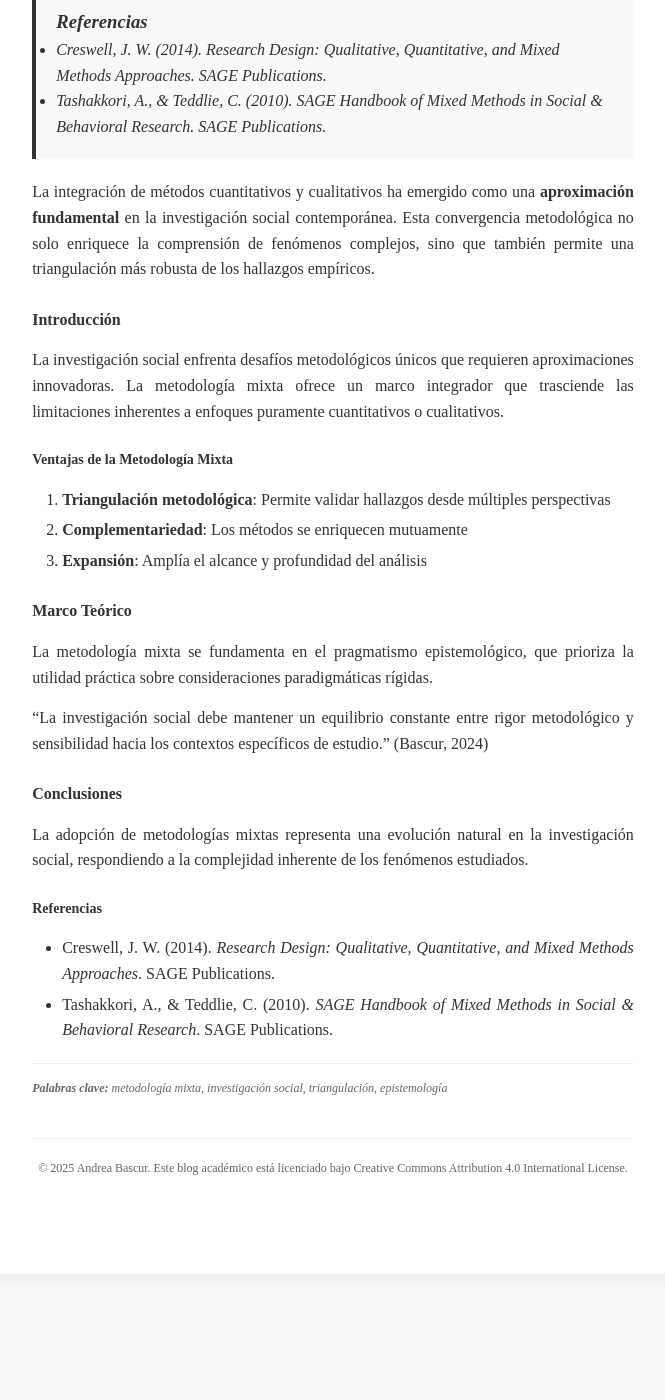
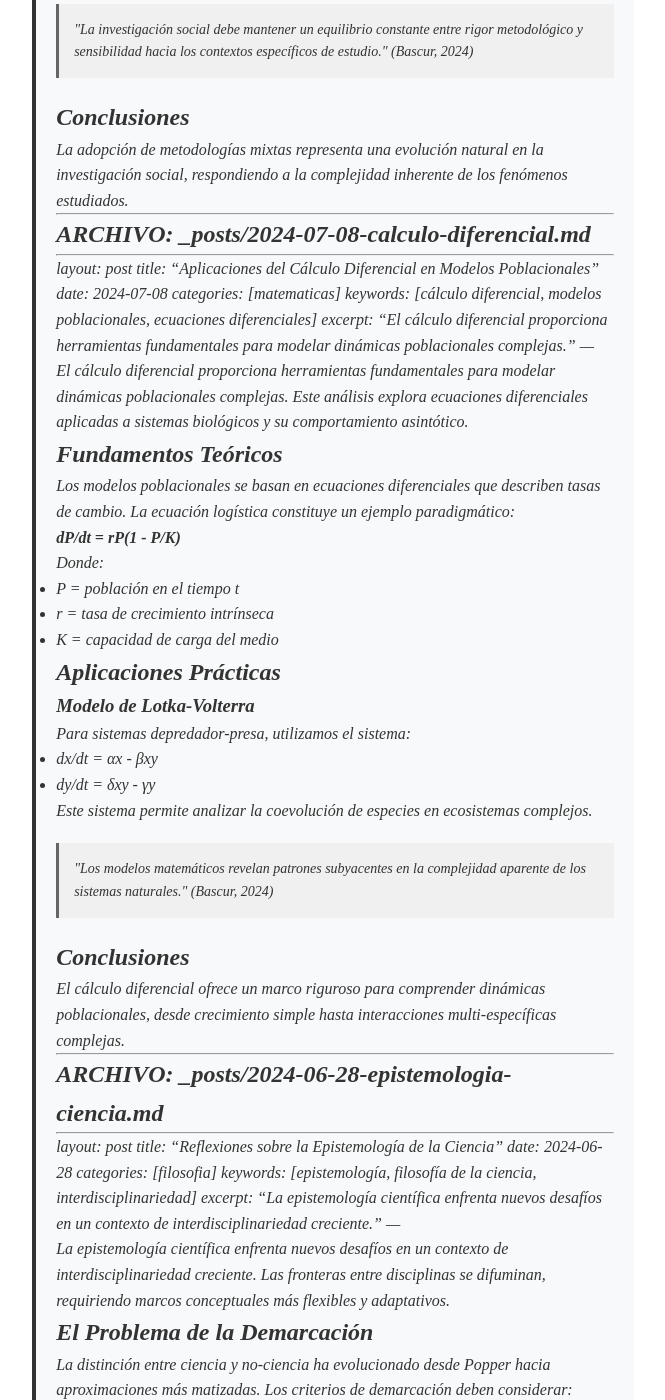
Before and after one commit to ambascur/ambascur.github.io, a Jekyll site: the page built from _posts/2025-08-04-metodologia-mixta.md, in a window 1280 px wide and 1400 px high, scrolled down 1150 px. Shown: the whole window, without its empty margins (307-972 px from the left). Built offline with Jekyll 4.4.1, drawn with Linux system fonts in a browser that asks for light colours; our own code applies the rules of GitHub Pages for plain Markdown files; before the commit the page ends 2444 px from its top, so only the background shows below that; some of the changed text lies outside the part shown.

Commit message:
cambio post metodologia mixta

```diff
--- a/_posts/2025-08-04-metodologia-mixta.md
+++ b/_posts/2025-08-04-metodologia-mixta.md
@@ -1,11 +1,11 @@
+# ARCHIVO: _posts/2024-07-15-metodologia-mixta.md
 ---
 layout: post
 title: "La Metodología Mixta en la Investigación Social Contemporánea"
 date: 2024-07-15
-category: metodologia
-abstract: "La integración de métodos cuantitativos y cualitativos ha emergido como una aproximación fundamental en la investigación social contemporánea."
+categories: [metodologia]
 keywords: [metodología mixta, investigación social, triangulación, epistemología]
-author: Andrea Bascur
+excerpt: "La integración de métodos cuantitativos y cualitativos ha emergido como una aproximación fundamental en la investigación social contemporánea."
 ---
 
 La integración de métodos cuantitativos y cualitativos ha emergido como una **aproximación fundamental** en la investigación social contemporánea. Esta convergencia metodológica no solo enriquece la comprensión de fenómenos complejos, sino que también permite una triangulación más robusta de los hallazgos empíricos.
@@ -24,13 +24,102 @@
 
 La metodología mixta se fundamenta en el pragmatismo epistemológico, que prioriza la utilidad práctica sobre consideraciones paradigmáticas rígidas.
 
-> "La investigación social debe mantener un equilibrio constante entre rigor metodológico y sensibilidad hacia los contextos específicos de estudio." (Bascur, 2024)
+<div class="citation">
+"La investigación social debe mantener un equilibrio constante entre rigor metodológico y sensibilidad hacia los contextos específicos de estudio." (Bascur, 2024)
+</div>
 
 ## Conclusiones
 
 La adopción de metodologías mixtas representa una evolución natural en la investigación social, respondiendo a la complejidad inherente de los fenómenos estudiados.
 
-### Referencias
+---
 
-- Creswell, J. W. (2014). *Research Design: Qualitative, Quantitative, and Mixed Methods Approaches*. SAGE Publications.
-- Tashakkori, A., & Teddlie, C. (2010). *SAGE Handbook of Mixed Methods in Social & Behavioral Research*. SAGE Publications.
+# ARCHIVO: _posts/2024-07-08-calculo-diferencial.md
+---
+layout: post
+title: "Aplicaciones del Cálculo Diferencial en Modelos Poblacionales"
+date: 2024-07-08
+categories: [matematicas]
+keywords: [cálculo diferencial, modelos poblacionales, ecuaciones diferenciales]
+excerpt: "El cálculo diferencial proporciona herramientas fundamentales para modelar dinámicas poblacionales complejas."
+---
+
+El cálculo diferencial proporciona herramientas fundamentales para modelar dinámicas poblacionales complejas. Este análisis explora ecuaciones diferenciales aplicadas a sistemas biológicos y su comportamiento asintótico.
+
+## Fundamentos Teóricos
+
+Los modelos poblacionales se basan en ecuaciones diferenciales que describen tasas de cambio. La ecuación logística constituye un ejemplo paradigmático:
+
+**dP/dt = rP(1 - P/K)**
+
+Donde:
+- P = población en el tiempo t
+- r = tasa de crecimiento intrínseca
+- K = capacidad de carga del medio
+
+## Aplicaciones Prácticas
+
+### Modelo de Lotka-Volterra
+
+Para sistemas depredador-presa, utilizamos el sistema:
+
+- dx/dt = αx - βxy
+- dy/dt = δxy - γy
+
+Este sistema permite analizar la coevolución de especies en ecosistemas complejos.
+
+<div class="citation">
+"Los modelos matemáticos revelan patrones subyacentes en la complejidad aparente de los sistemas naturales." (Bascur, 2024)
+</div>
+
+## Conclusiones
+
+El cálculo diferencial ofrece un marco riguroso para comprender dinámicas poblacionales, desde crecimiento simple hasta interacciones multi-específicas complejas.
+
+---
+
+# ARCHIVO: _posts/2024-06-28-epistemologia-ciencia.md
+---
+layout: post
+title: "Reflexiones sobre la Epistemología de la Ciencia"
+date: 2024-06-28
+categories: [filosofia]
+keywords: [epistemología, filosofía de la ciencia, interdisciplinariedad]
+excerpt: "La epistemología científica enfrenta nuevos desafíos en un contexto de interdisciplinariedad creciente."
+---
+
+La epistemología científica enfrenta nuevos desafíos en un contexto de interdisciplinariedad creciente. Las fronteras entre disciplinas se difuminan, requiriendo marcos conceptuales más flexibles y adaptativos.
+
+## El Problema de la Demarcación
+
+La distinción entre ciencia y no-ciencia ha evolucionado desde Popper hacia aproximaciones más matizadas. Los criterios de demarcación deben considerar:
+
+1. **Falsabilidad ampliada**: Incluyendo métodos estadísticos y probabilísticos
+2. **Coherencia teórica**: Integración con marcos conceptuales establecidos
+3. **Fecundidad heurística**: Capacidad de generar nuevas líneas de investigación
+
+## Interdisciplinariedad y Epistemología
+
+La convergencia disciplinaria plantea interrogantes fundamentales sobre la unidad del conocimiento científico. ¿Existe una epistemología universal o cada dominio requiere marcos específicos?
+
+### Casos Paradigmáticos
+
+- **Biología molecular**: Integra química, física y biología
+- **Neurociencia cognitiva**: Combina psicología, neurobiología e informática
+- **Economía conductual**: Fusiona economía y psicología
+
+<div class="citation">
+"La epistemología del siglo XXI debe ser tan interdisciplinaria como la ciencia que pretende comprender." (Bascur, 2024)
+</div>
+
+## Hacia una Epistemología Integradora
+
+Propongo un marco epistemológico que reconozca tanto la diversidad metodológica como la unidad subyacente del proyecto científico. Esta aproximación debe equilibrar:
+
+- **Pluralismo metodológico** con **coherencia conceptual**
+- **Especialización disciplinaria** con **síntesis interdisciplinaria**
+- **Rigor local** con **relevancia global**
+
+## Conclusiones
+
+La epistemología contemporánea debe evolucionar para abordar la complejidad creciente de la investigación científica, manteniendo estándares de rigor mientras abraza la innovación metodológica.
```
